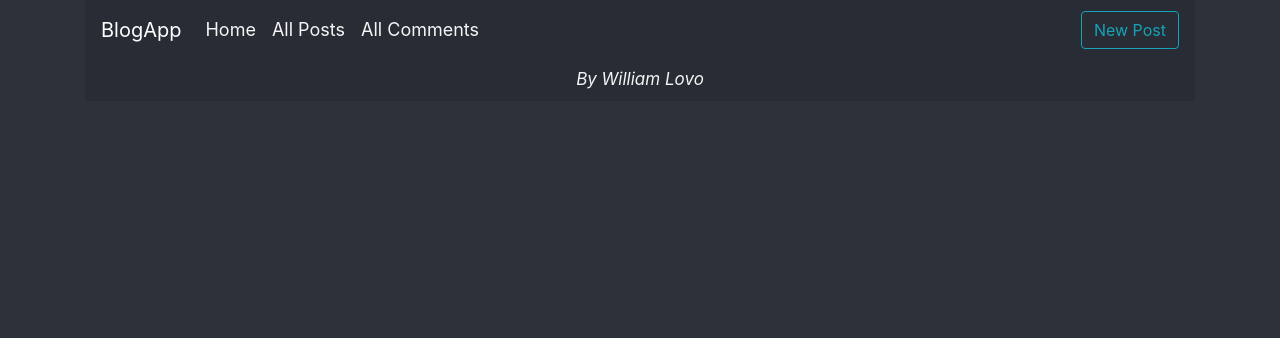
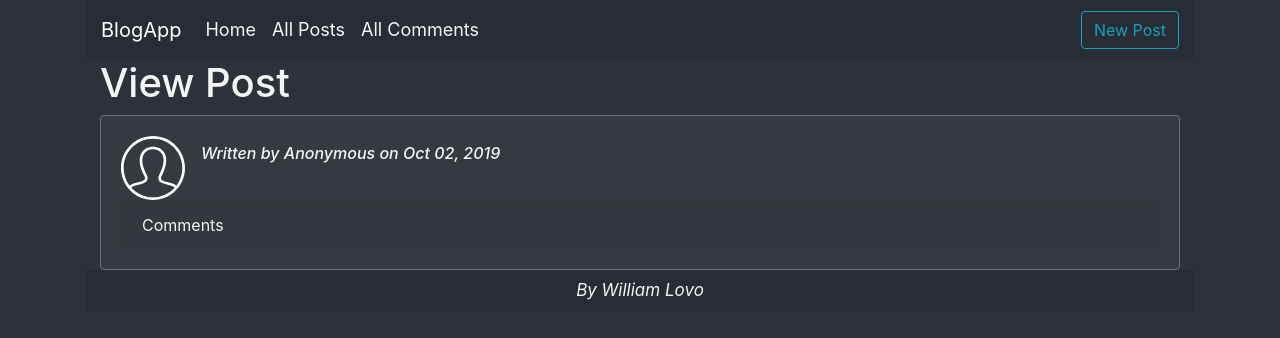
Before and after one commit to wlovo/blog-app-frontend, a React (Create React App) app: page /view-post/1 in a window 1280 px wide. Shown: the top 338 px of the page. Built offline with nearby package versions, Linux system fonts and the light colour scheme.

Commit message:
Add Post New/View/Edit components/containers

```diff
--- a/src/components/MainContent.js
+++ b/src/components/MainContent.js
@@ -4,7 +4,8 @@ import { Route } from 'react-router-dom';
 import PageHome from './Page.Home';
 import PagePost from '../containers/Page.Post';
 import PageComments from '../containers/Page.Comment';
-import PageEditPost from './Page.EditPost';
+import PageNewPost from '../containers/Page.NewPost';
+import PageViewPost from './Page.ViewPost';
 
 const MainContent = () => (
   <Container>
@@ -14,8 +15,11 @@ const MainContent = () => (
     <Route exact path="/posts">
       <PagePost />
     </Route>
+    <Route exact path="/view-post/:id">
+      <PageViewPost />
+    </Route>
     <Route exact path="/new-post">
-      <PageEditPost />
+      <PageNewPost />
     </Route>
     <Route exact path="/">
       <PageHome />
--- /dev/null
+++ b/src/components/Page.ViewPost.js
@@ -0,0 +1,16 @@
+import React from 'react';
+import Container from 'react-bootstrap/Container';
+import get from 'lodash/get';
+import SinglePost from './Part.SinglePost';
+
+const PageViewPost = (props) => {
+  const post = get(props, 'post', []);
+  return (
+    <Container fluid className="p-0">
+      <h1>View Post</h1>
+      <SinglePost key={post.id} post={post} />
+    </Container>
+  );
+};
+
+export default PageViewPost;
--- a/src/components/Part.SinglePost.js
+++ b/src/components/Part.SinglePost.js
@@ -22,10 +22,38 @@ const SinglePost = (props) => {
     updatedAt,
     comments,
     author = 'Anonymous',
+    cardItem = false,
   } = post;
 
   const dateLastUpdated = formatDate(updatedAt);
   const numComments = get(comments, 'length', '');
+  const commentCardBody = (<Card.Body><ListComments comments={comments} /></Card.Body>);
+  const commentSection = cardItem === true
+    ? (
+      <Card bg="dark">
+        <Card.Header>
+          {'Comments'}
+          <Card.Link href="#">Add a comment</Card.Link>
+        </Card.Header>
+        {numComments
+          ? commentCardBody
+          : 'No comments'}
+      </Card>
+    ) : (
+      <Accordion>
+        <Card bg="dark">
+          <Accordion.Toggle as={Card.Header} eventKey={id} className="Card-header-toggle">
+            {'Comments'}
+            <Badge variant="secondary" className="ml-1">{numComments}</Badge>
+          </Accordion.Toggle>
+          {!!numComments && (
+          <Accordion.Collapse eventKey={id}>
+            {commentCardBody}
+          </Accordion.Collapse>
+          )}
+        </Card>
+      </Accordion>
+    );
 
   return (
     <>
@@ -39,24 +67,9 @@ const SinglePost = (props) => {
                 <em>{`Written by ${author} on ${dateLastUpdated}`}</em>
               </h6>
               <p>{body}</p>
-
             </Media.Body>
           </Media>
-          <Accordion>
-            <Card bg="dark">
-              <Accordion.Toggle as={Card.Header} eventKey={id} className="Card-header-toggle">
-                {'Comments'}
-                <Badge variant="secondary" className="ml-1">{numComments}</Badge>
-              </Accordion.Toggle>
-              {!!numComments && (
-              <Accordion.Collapse eventKey={id}>
-                <Card.Body>
-                  <ListComments comments={comments} />
-                </Card.Body>
-              </Accordion.Collapse>
-              )}
-            </Card>
-          </Accordion>
+          {commentSection}
         </Card.Body>
       </Card>
     </>
--- /dev/null
+++ b/src/containers/Page.NewPost.js
@@ -0,0 +1,22 @@
+/* eslint-disable react/prop-types */
+import React, { Component } from 'react';
+import { withRouter } from 'react-router-dom';
+import axios from '../utils/axios-default';
+import PageEditPost from '../components/Page.EditPost';
+
+class PageNewPost extends Component {
+  createPost = async (values) => {
+    const { history } = this.props;
+    await axios.post('/posts', { post: values });
+    // history.push(`/view-post/${data.post.id}`);
+    history.push('/posts');
+  };
+
+  render() {
+    return (
+      <PageEditPost onSubmit={this.createPost} />
+    );
+  }
+}
+
+export default withRouter(PageNewPost);
```
Also changed, not shown: src/containers/Page.UpdatePost.js (added, +22 -0 lines).
